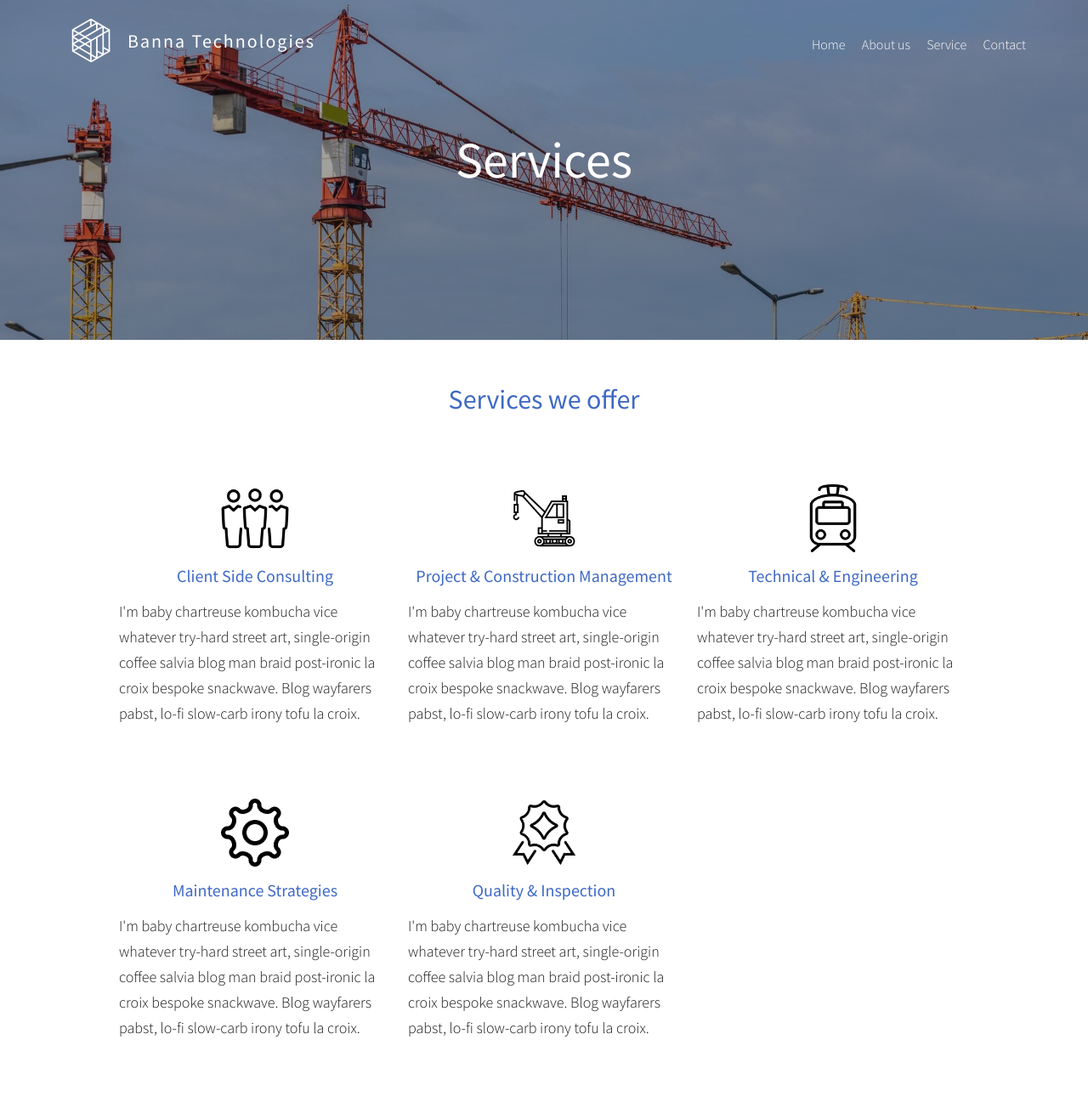
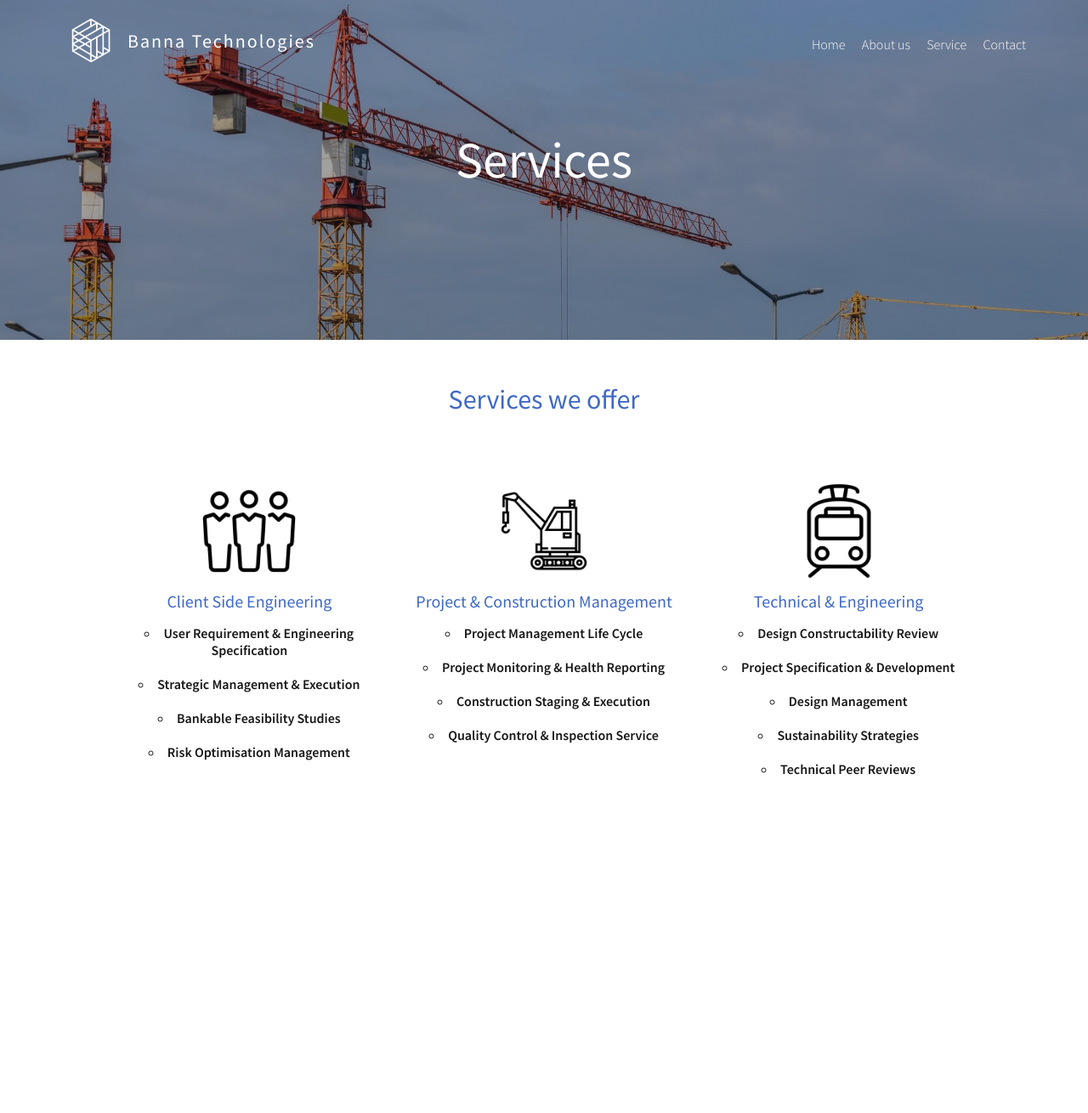
Before and after one commit to leonwalrond/leonwalrond.github.io, a Jekyll site: the page built from services.md, in a window 1280 px wide. Shown: the whole page at 85% size. Built offline with Jekyll 4.4.1, drawn with Linux system fonts in a browser that asks for light colours; after the commit the page ends 940 px from its top, so only the background shows below that.

Commit message:
services change

```diff
--- a/_layouts/services.html
+++ b/_layouts/services.html
@@ -40,32 +40,36 @@
     <div class="service-grid">
       <div class="service-1">
         <img src="img/clients.png" class="service-icons" alt="Client Icon">
-        <p class="service-type">Client Side Consulting</p>
-        <p class="service-info">I'm baby chartreuse kombucha vice whatever try-hard street art, single-origin coffee salvia blog man braid post-ironic la croix bespoke snackwave. Blog wayfarers pabst, lo-fi slow-carb irony tofu la croix.</p>
+        <p class="service-type">Client Side Engineering</p>
+        <ul>
+          <li class="list-service">User Requirement & Engineering Specification</li>
+          <li class="list-service">Strategic Management & Execution</li>
+          <li class="list-service">Bankable Feasibility Studies</li>
+          <li class="list-service">Risk Optimisation Management</li>
+        </ul>
       </div>
 
       <div class="service-2">
         <img src="img/construction.png" class="service-icons" alt="Construction Icon">
         <p class="service-type">Project & Construction Management</p>
-        <p class="service-info">I'm baby chartreuse kombucha vice whatever try-hard street art, single-origin coffee salvia blog man braid post-ironic la croix bespoke snackwave. Blog wayfarers pabst, lo-fi slow-carb irony tofu la croix.</p>
+        <ul>
+          <li class="list-service">Project Management Life Cycle</li>
+          <li class="list-service">Project Monitoring & Health Reporting</li>
+          <li class="list-service">Construction Staging & Execution</li>
+          <li class="list-service">Quality Control & Inspection Service</li>
+        </ul>
       </div>
 
       <div class="service-3">
         <img src="img/engineering.png" class="service-icons" alt="Engineering Icon">
         <p class="service-type">Technical & Engineering</p>
-        <p class="service-info">I'm baby chartreuse kombucha vice whatever try-hard street art, single-origin coffee salvia blog man braid post-ironic la croix bespoke snackwave. Blog wayfarers pabst, lo-fi slow-carb irony tofu la croix.</p>
-      </div>
-
-      <div class="service-4">
-        <img src="img/maintenance.png" class="service-icons" alt="Maintenance Icon">
-        <p class="service-type">Maintenance Strategies</p>
-        <p class="service-info">I'm baby chartreuse kombucha vice whatever try-hard street art, single-origin coffee salvia blog man braid post-ironic la croix bespoke snackwave. Blog wayfarers pabst, lo-fi slow-carb irony tofu la croix.</p>
-      </div>
-
-      <div class="service-5">
-        <img src="img/quality.png" class="service-icons" alt="Quality Icon">
-        <p class="service-type">Quality & Inspection</p>
-        <p class="service-info">I'm baby chartreuse kombucha vice whatever try-hard street art, single-origin coffee salvia blog man braid post-ironic la croix bespoke snackwave. Blog wayfarers pabst, lo-fi slow-carb irony tofu la croix.</p>
+        <ul>
+          <li class="list-service">Design Constructability Review</li>
+          <li class="list-service">Project Specification & Development</li>
+          <li class="list-service">Design Management</li>
+          <li class="list-service">Sustainability Strategies</li>
+          <li class="list-service">Technical Peer Reviews</li>
+        </ul>
       </div>
     </div>
   </body>
--- a/css/style.css
+++ b/css/style.css
@@ -457,7 +457,7 @@ h1 {
 .service-grid {
   display: grid;
   grid-template-columns: 1fr 1fr 1fr;
-  column-gap: 20px;
+  column-gap: 40px;
   width: 1000px;
   max-width: 95%;
   margin: 0 auto;
@@ -502,19 +502,10 @@ h1 {
   margin-bottom: 20px;
 }
 
-.service-4 {
-  height: 350px;
-  margin-bottom: 20px;
-}
-
-.service-5 {
-  height: 350px;
-  margin-bottom: 20px;
-}
 
 .service-icons {
   display: block;
-  height: 80px;
+  height: 110px;
   margin-left: auto;
   margin-right: auto;
 }
@@ -535,4 +526,25 @@ h1 {
   line-height: 30px;
   margin-bottom: 25px;
 }
+
+.service-topics {
+  font-size: 17px;
+  color: #171717;
+  text-align: center;
+  font-weight: 400;
+  margin-bottom: 10px;
+}
+
+ul .list-service {
+  display: list-item;
+  text-align: center;
+  list-style-position: inside;
+  list-style-type: circle;
+  margin-bottom: 20px;
+  font-size: 16px;
+  font-weight: 600;
+  color: #171717;
+}
+
+
 /* Services */
```
Also changed, not shown: 2 other files.
